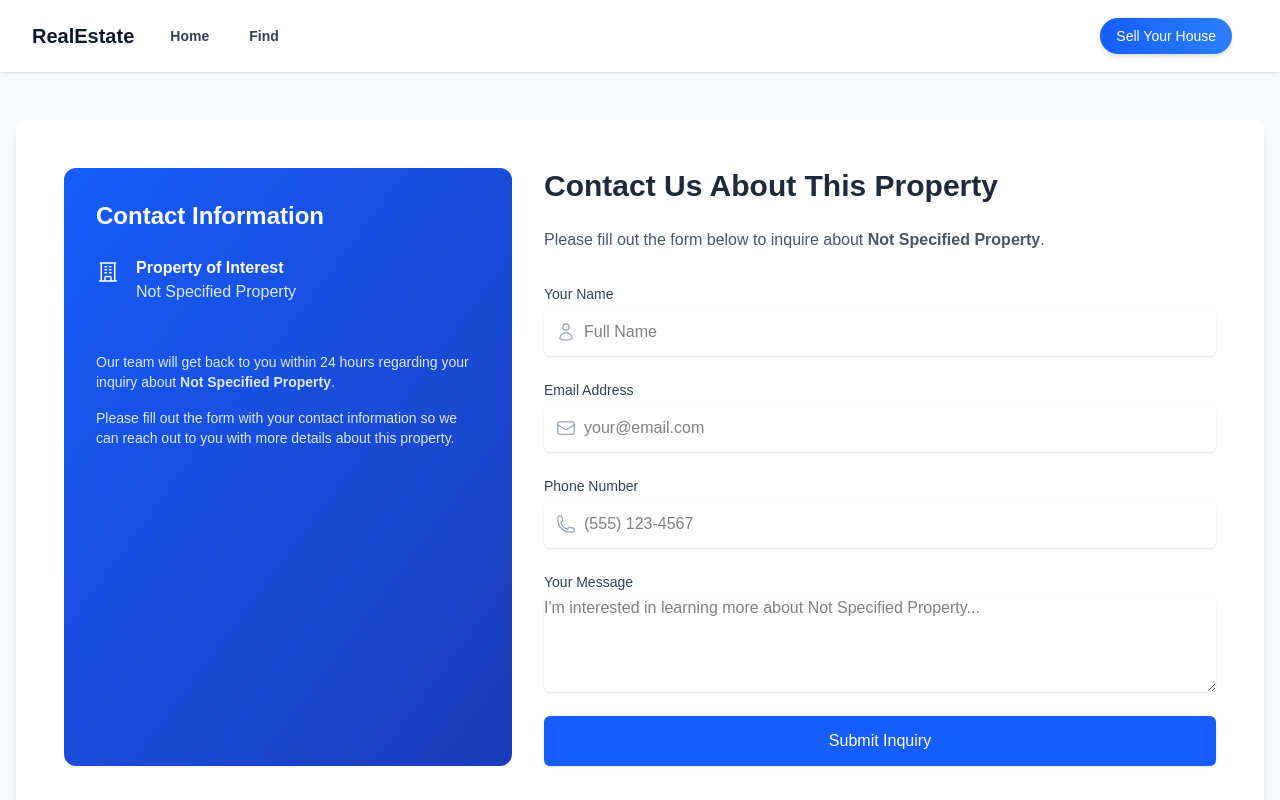
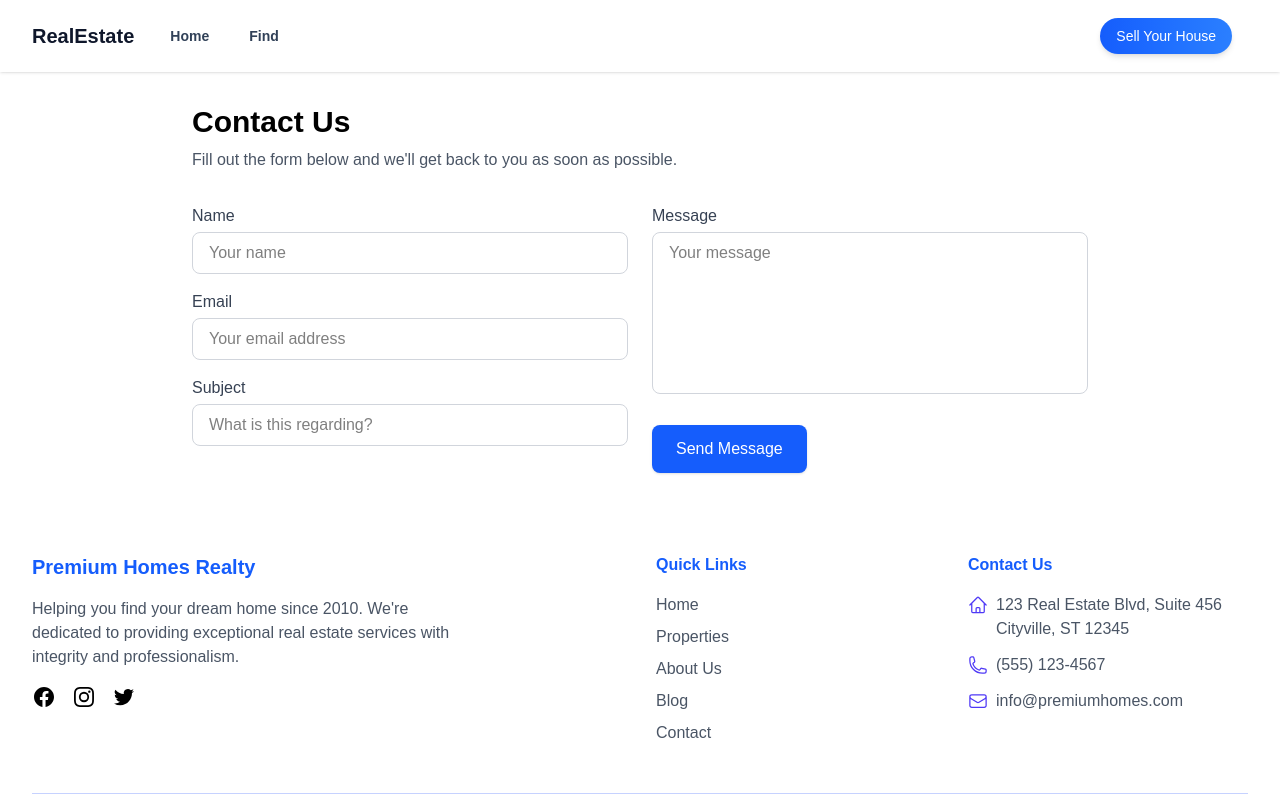
Before and after one commit to phlst/web_real_estate, a Next.js app: page /contact in a window 1280 px wide. Shown: the top 800 px of the page. Built offline with nearby package versions, Linux system fonts and the light colour scheme.

Commit message:
added a skelon for contact page

```diff
--- a/app/contact/page.jsx
+++ b/app/contact/page.jsx
@@ -1,21 +1,152 @@
 "use client";
 
-import { useSearchParams } from "next/navigation";
-import ContactPage from "../components/ContactPage";
-import { Suspense } from "react";
+import React, { Suspense } from "react";
 
-export default function Contact() {
-  const searchParams = useSearchParams();
-  const propertyTitle =
-    searchParams.get("property") || "Not Specified Property";
-
+export default function ContactPage() {
   return (
-    <Suspense
-      fallback={
-        <div className=" py-10 text-center ">Loading contact form...</div>
-      }
-    >
-      <ContactPage propertyTitle={propertyTitle} />
+    <Suspense fallback={<ContactSkeleton />}>
+      <ContactContent />
     </Suspense>
   );
 }
+
+function ContactSkeleton() {
+  return (
+    <div className="container mx-auto px-4 py-8">
+      <div className="max-w-4xl mx-auto">
+        <div className="h-10 w-1/4 bg-gray-200 rounded-md animate-pulse mb-6"></div>
+        <div className="h-6 w-3/4 bg-gray-200 rounded-md animate-pulse mb-8"></div>
+
+        <div className="grid grid-cols-1 md:grid-cols-2 gap-6">
+          <div>
+            <div className="h-8 w-1/3 bg-gray-200 rounded-md animate-pulse mb-3"></div>
+            <div className="h-12 w-full bg-gray-200 rounded-md animate-pulse mb-4"></div>
+
+            <div className="h-8 w-1/3 bg-gray-200 rounded-md animate-pulse mb-3"></div>
+            <div className="h-12 w-full bg-gray-200 rounded-md animate-pulse mb-4"></div>
+
+            <div className="h-8 w-1/3 bg-gray-200 rounded-md animate-pulse mb-3"></div>
+            <div className="h-12 w-full bg-gray-200 rounded-md animate-pulse mb-4"></div>
+          </div>
+
+          <div>
+            <div className="h-8 w-1/3 bg-gray-200 rounded-md animate-pulse mb-3"></div>
+            <div className="h-32 w-full bg-gray-200 rounded-md animate-pulse mb-6"></div>
+            <div className="h-12 w-1/3 bg-gray-200 rounded-md animate-pulse"></div>
+          </div>
+        </div>
+      </div>
+    </div>
+  );
+}
+
+function ContactContent() {
+  const {
+    useSearchParams,
+    useRouter,
+    usePathname,
+  } = require("next/navigation");
+  const searchParams = useSearchParams();
+  const router = useRouter();
+  const pathname = usePathname();
+
+  const subject = searchParams.get("subject") || "";
+  const refId = searchParams.get("refId") || "";
+
+  const handleSubmit = (e) => {
+    e.preventDefault();
+  };
+
+  return (
+    <div className="container mx-auto px-4 py-8">
+      <div className="max-w-4xl mx-auto">
+        <h1 className="text-3xl font-bold mb-2">Contact Us</h1>
+        <p className="text-gray-600 mb-8">
+          Fill out the form below and we'll get back to you as soon as possible.
+        </p>
+
+        <form
+          onSubmit={handleSubmit}
+          className="grid grid-cols-1 md:grid-cols-2 gap-6"
+        >
+          <div>
+            <div className="mb-4">
+              <label
+                htmlFor="name"
+                className="block text-gray-700 font-medium mb-1"
+              >
+                Name
+              </label>
+              <input
+                type="text"
+                id="name"
+                className="w-full px-4 py-2 border border-gray-300 rounded-lg focus:ring-2 focus:ring-blue-500 focus:outline-none"
+                placeholder="Your name"
+                required
+              />
+            </div>
+
+            <div className="mb-4">
+              <label
+                htmlFor="email"
+                className="block text-gray-700 font-medium mb-1"
+              >
+                Email
+              </label>
+              <input
+                type="email"
+                id="email"
+                className="w-full px-4 py-2 border border-gray-300 rounded-lg focus:ring-2 focus:ring-blue-500 focus:outline-none"
+                placeholder="Your email address"
+                required
+              />
+            </div>
+
+            <div className="mb-4">
+              <label
+                htmlFor="subject"
+                className="block text-gray-700 font-medium mb-1"
+              >
+                Subject
+              </label>
+              <input
+                type="text"
+                id="subject"
+                className="w-full px-4 py-2 border border-gray-300 rounded-lg focus:ring-2 focus:ring-blue-500 focus:outline-none"
+                placeholder="What is this regarding?"
+                defaultValue={subject}
+                required
+              />
+              {refId && <input type="hidden" name="refId" value={refId} />}
+            </div>
+          </div>
+
+          <div>
+            <div className="mb-6">
+              <label
+                htmlFor="message"
+                className="block text-gray-700 font-medium mb-1"
+              >
+                Message
+              </label>
+              <textarea
+                id="message"
+                rows="6"
+                className="w-full px-4 py-2 border border-gray-300 rounded-lg focus:ring-2 focus:ring-blue-500 focus:outline-none resize-none"
+                placeholder="Your message"
+                required
+              ></textarea>
+            </div>
+
+            <button
+              type="submit"
+              className="px-6 py-3 bg-blue-600 text-white rounded-lg hover:bg-blue-700 font-medium shadow-sm transition-colors duration-200 focus:outline-none focus:ring-2 focus:ring-offset-2 focus:ring-blue-500"
+            >
+              Send Message
+            </button>
+          </div>
+        </form>
+      </div>
+    </div>
+  );
+}
```
